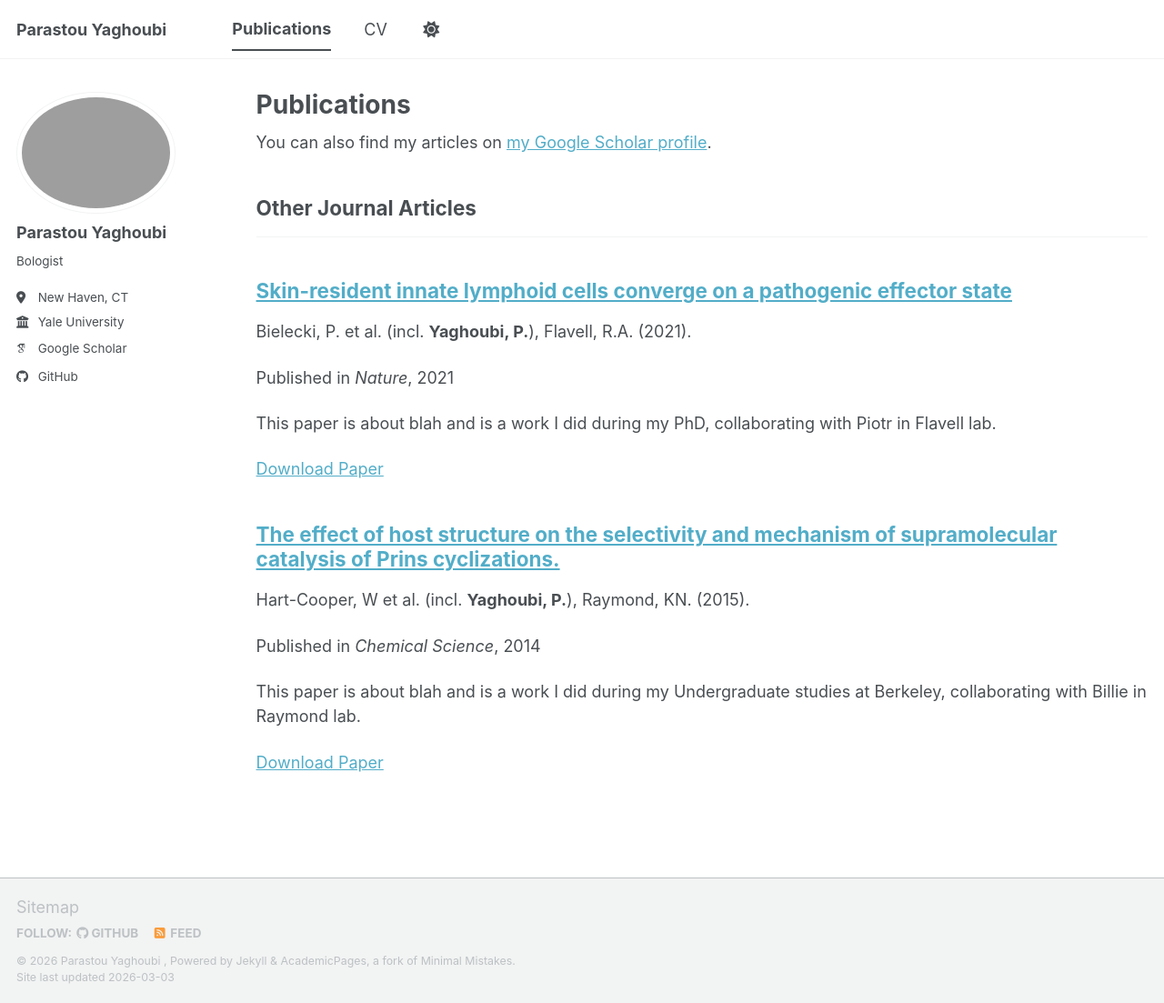
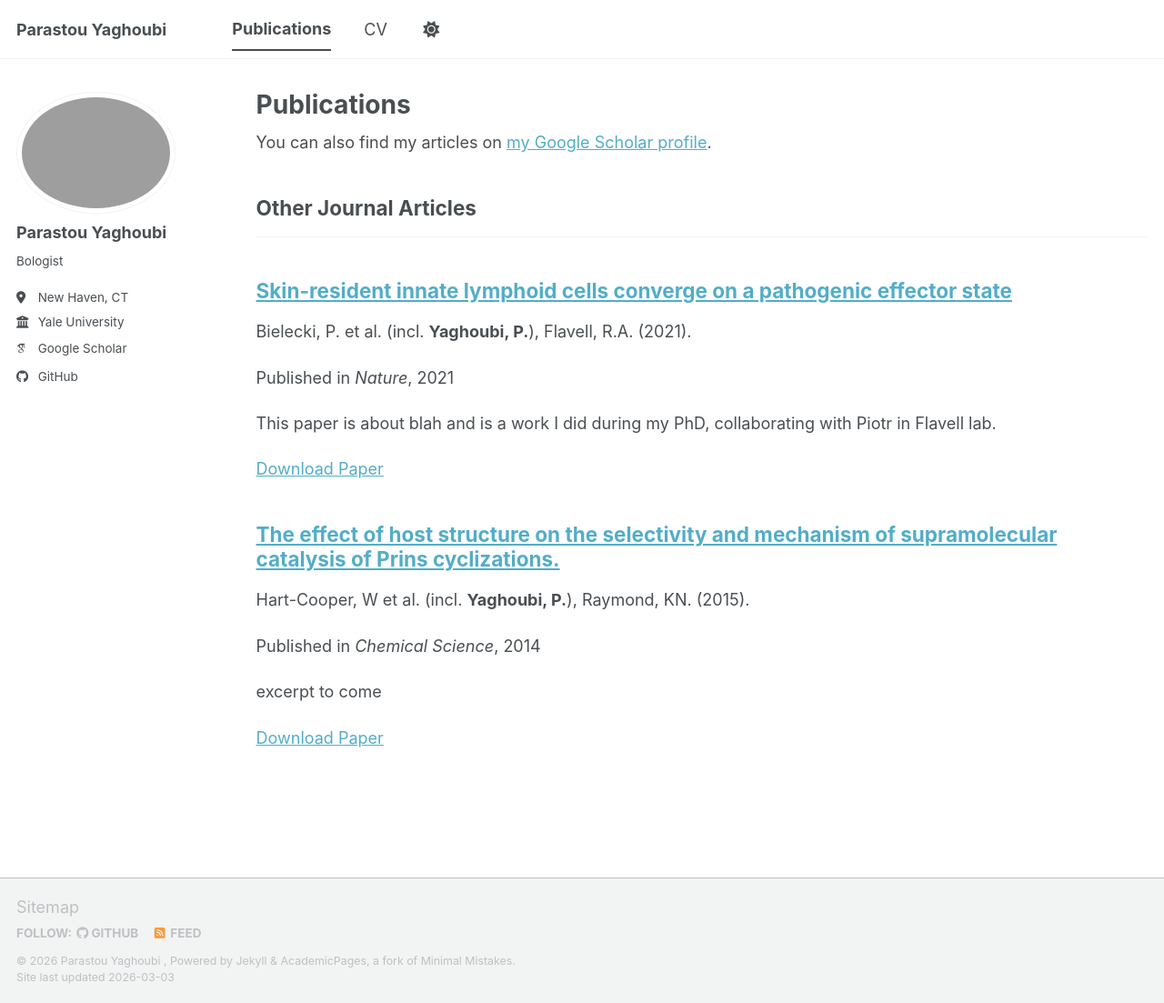
Before and after one commit to parastou-yaghoubi/parastou-yaghoubi.github.io, a Jekyll site: the page built from _pages/publications.html, in a window 1280 px wide and 1103 px high. Shown: the whole window at 91% size. Built offline with Jekyll 4.4.1, drawn with Linux system fonts in a browser that asks for light colours; some web fonts are replaced; a script bundle is joined from its source files by our own code; library files that are not in the unit come from our copies.

Commit message:
placeholde excerpt 2015_ChemSci_Hart-Cooper.md

```diff
--- a/_publications/2015_ChemSci_Hart-Cooper.md
+++ b/_publications/2015_ChemSci_Hart-Cooper.md
@@ -3,7 +3,7 @@ title: "The effect of host structure on the selectivity and mechanism of supramo
 collection: publications
 category: other_manuscripts
 permalink: https://pmc.ncbi.nlm.nih.gov/articles/PMC5811099/
-excerpt: 'This paper is about blah and is a work I did during my Undergraduate studies at Berkeley, collaborating with Billie in Raymond lab.'
+excerpt: 'excerpt to come'
 date: 2014-11-28
 venue: 'Chemical Science'
 paperurl: 'https://pmc.ncbi.nlm.nih.gov/articles/PMC5811099/'
```
